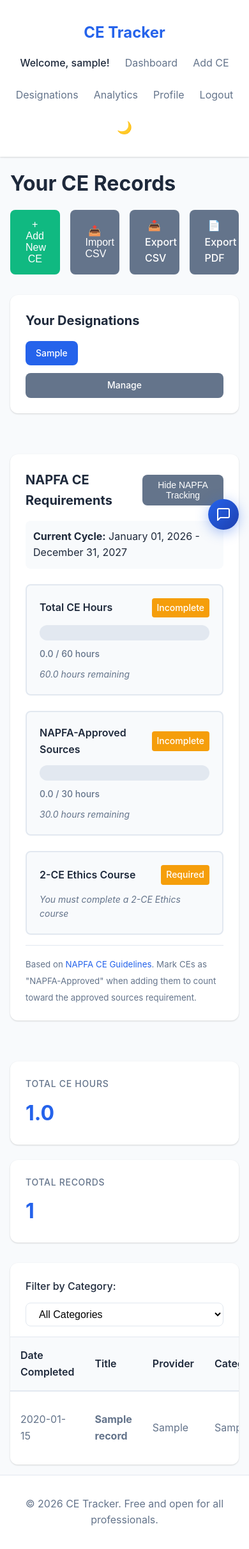
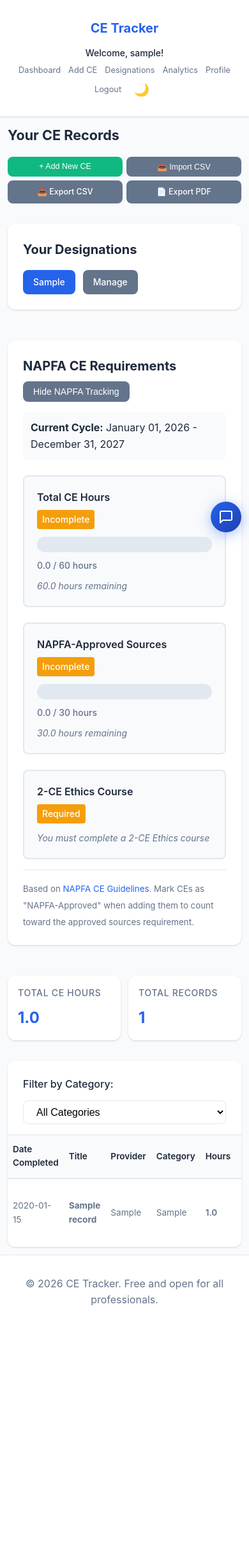
Before and after one commit to shanemasoncpa/cetracker, a Flask app: page /dashboard in a window 390 px wide. Shown: the whole page at 64% size. After the commit the page ends 2040 px from the top, so only its background shows below. Run offline with Flask 3, Linux system fonts and the light colour scheme; the visitor is signed in with stand-in values (Sample User, id 1); tables that the repository leaves empty hold one stand-in row (values such as "Sample post").

Commit message:
Multi-agent sprint: mobile responsive, CSV import tests, task board update
Frontend Agent:
- Improve mobile responsiveness: header buttons use 2x2 grid, table
  horizontal scroll with touch support, modals sized for mobile,
  import format table scales down, nav links wrap properly

QA Agent:
- Add 14 CSV import tests covering: auth guard, valid import, flexible
  column names, missing required columns, duplicate detection, bad dates,
  multiple date formats, blank rows, missing title, invalid hours,
  no file, wrong file type, empty CSV (53 total tests now)

Backend Agent:
- Investigated database reset issue: Render free-tier PostgreSQL recycles
  databases. Not a code bug — fix requires paid plan ($6/mo).
- Investigated PDF persistence: Render filesystem is ephemeral. Options
  are BYTEA in PostgreSQL or external storage (S3/Cloudinary).

Manager:
- Updated CLAUDE.md with current architecture, completed tasks, and
  active sprint assignments

Co-Authored-By: Claude Opus 4.6 <noreply@anthropic.com>

```diff
--- a/static/style.css
+++ b/static/style.css
@@ -1144,13 +1148,24 @@ body {
 @media (max-width: 768px) {
     .nav-container {
         flex-direction: column;
-        gap: 1rem;
-        padding: 1rem;
+        gap: 0.75rem;
+        padding: 0.75rem 1rem;
     }
 
     .nav-links {
         flex-wrap: wrap;
         justify-content: center;
+        gap: 0.5rem 1rem;
+    }
+
+    .nav-links a {
+        font-size: 0.875rem;
+    }
+
+    .nav-user {
+        width: 100%;
+        text-align: center;
+        font-size: 0.875rem;
     }
 
     .main-content {
@@ -1159,16 +1174,22 @@ body {
 
     .dashboard-header {
         flex-direction: column;
-        align-items: flex-start;
+        align-items: stretch;
     }
 
     .header-actions {
+        display: grid;
+        grid-template-columns: 1fr 1fr;
+        gap: 0.5rem;
         width: 100%;
     }
 
     .header-actions .btn {
-        flex: 1;
-        min-width: 0;
+        width: 100%;
+        font-size: 0.85rem;
+        padding: 0.625rem 0.75rem;
+        text-align: center;
+        white-space: nowrap;
     }
 
     .filter-form {
@@ -1191,23 +1212,54 @@ body {
     }
 
     .stats-card {
-        grid-template-columns: 1fr;
+        grid-template-columns: 1fr 1fr;
     }
 
     .table-container {
         overflow-x: scroll;
+        -webkit-overflow-scrolling: touch;
     }
 
     .ce-table {
-        min-width: 800px;
+        min-width: 700px;
+    }
+
+    .ce-table th,
+    .ce-table td {
+        padding: 0.75rem 0.5rem;
+        font-size: 0.85rem;
+    }
+
+    .description-cell {
+        max-width: 120px;
     }
 
     .form-actions {
         flex-direction: column;
     }
 
-    .btn {
-        width: 100%;
+    .requirements-grid {
+        grid-template-columns: 1fr;
+    }
+
+    .napfa-requirements-grid {
+        grid-template-columns: 1fr;
+    }
+
+    .designations-section {
+        margin-bottom: 1rem;
+    }
+
+    .designation-requirements-section {
+        margin-bottom: 1rem;
+    }
+
+    .napfa-section {
+        margin-bottom: 1rem;
+    }
+
+    .requirement-card {
+        padding: 1rem;
     }
 }
 
@@ -1802,3 +1888,108 @@ body {
         flex: 0 0 80px;
     }
 }
+
+/* Extra small screens */
+@media (max-width: 480px) {
+    .nav-links {
+        gap: 0.375rem 0.75rem;
+    }
+
+    .nav-links a {
+        font-size: 0.8rem;
+    }
+
+    .nav-brand {
+        font-size: 1.25rem;
+    }
+
+    .main-content {
+        padding: 0.75rem;
+    }
+
+    .dashboard-header h1 {
+        font-size: 1.35rem;
+    }
+
+    .header-actions {
+        grid-template-columns: 1fr 1fr;
+        gap: 0.375rem;
+    }
+
+    .header-actions .btn {
+        font-size: 0.78rem;
+        padding: 0.5rem 0.5rem;
+    }
+
+    .stats-card {
+        grid-template-columns: 1fr 1fr;
+        gap: 0.75rem;
+    }
+
+    .stat-item {
+        padding: 1rem;
+    }
+
+    .stat-value {
+        font-size: 1.5rem;
+    }
+
+    .modal-content {
+        width: 98%;
+        margin: 1% auto;
+    }
+
+    .modal-header {
+        padding: 0.75rem 1rem;
+    }
+
+    .modal-body {
+        padding: 0.75rem 1rem;
+    }
+
+    .modal-footer {
+        padding: 0.75rem 1rem;
+    }
+
+    .import-format-table th:last-child,
+    .import-format-table td:last-child {
+        max-width: 100px;
+        overflow: hidden;
+        text-overflow: ellipsis;
+        white-space: nowrap;
+    }
+
+    .requirement-card {
+        padding: 0.875rem;
+    }
+
+    .requirement-header {
+        flex-direction: column;
+        align-items: flex-start;
+        gap: 0.375rem;
+    }
+
+    .napfa-header {
+        flex-direction: column;
+        align-items: flex-start;
+        gap: 0.5rem;
+    }
+
+    .analytics-stats-grid {
+        grid-template-columns: 1fr 1fr;
+        gap: 0.5rem;
+    }
+
+    .analytics-stat-card {
+        padding: 0.875rem;
+    }
+
+    .analytics-stat-value {
+        font-size: 1.5rem;
+    }
+
+    .feedback-fab {
+        bottom: 0.75rem;
+        right: 0.75rem;
+    }
+}
--- a/templates/dashboard.html
+++ b/templates/dashboard.html
@@ -268,7 +268,7 @@
                         {% endif %}
                     </td>
                     <td class="description-cell">{{ record.description[:50] }}{% if record.description|length > 50 %}...{% endif %}</td>
-                    <td>
+                    <td class="actions-cell">
                         <button type="button" class="btn btn-primary btn-sm edit-ce-btn"
                                 data-id="{{ record.id }}"
                                 data-title="{{ record.title|e }}"
```
Also changed, not shown: other parts of static/style.css (+45 -7 lines), CLAUDE.md (+52 -47 lines), tests/test_routes.py (+261 -0 lines).
